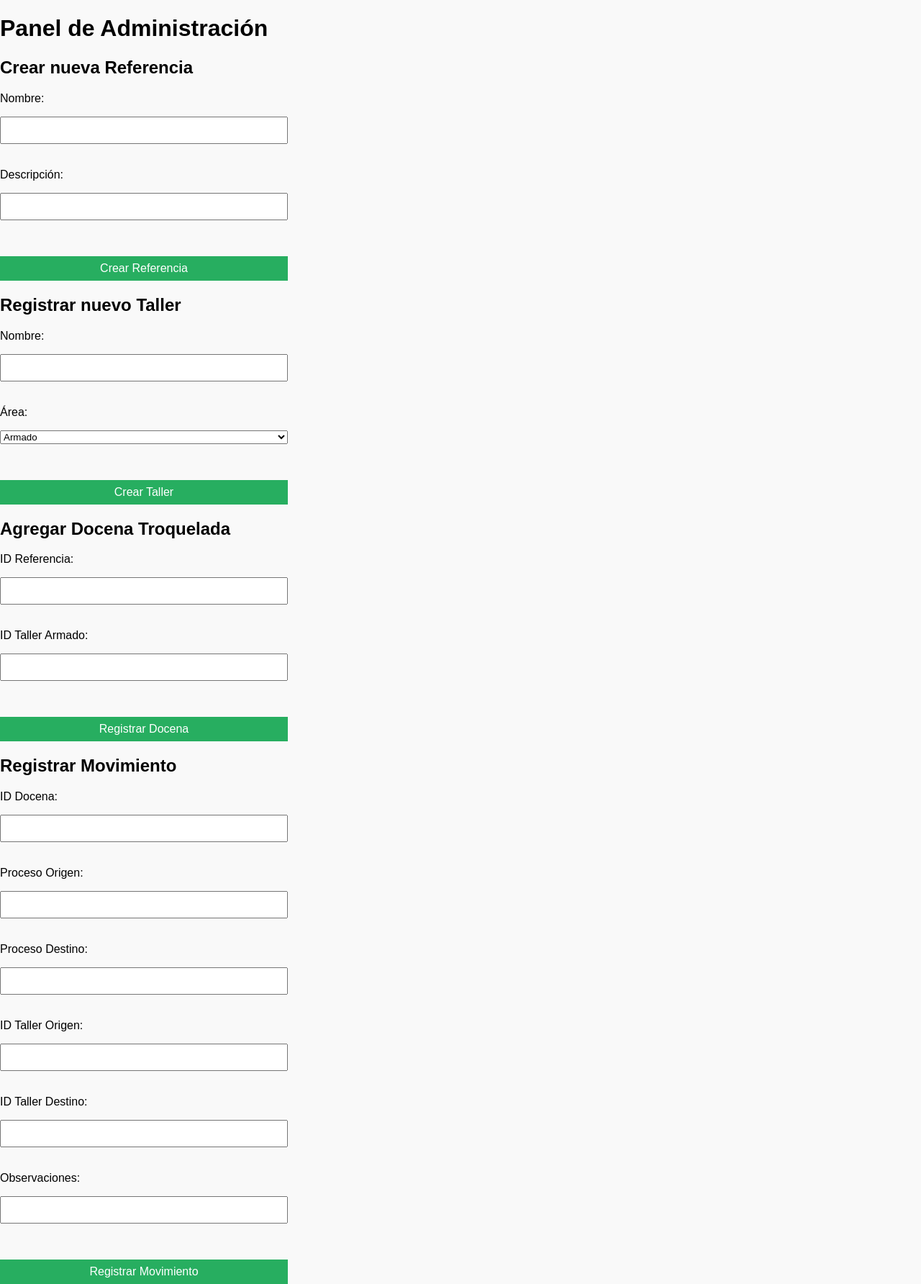
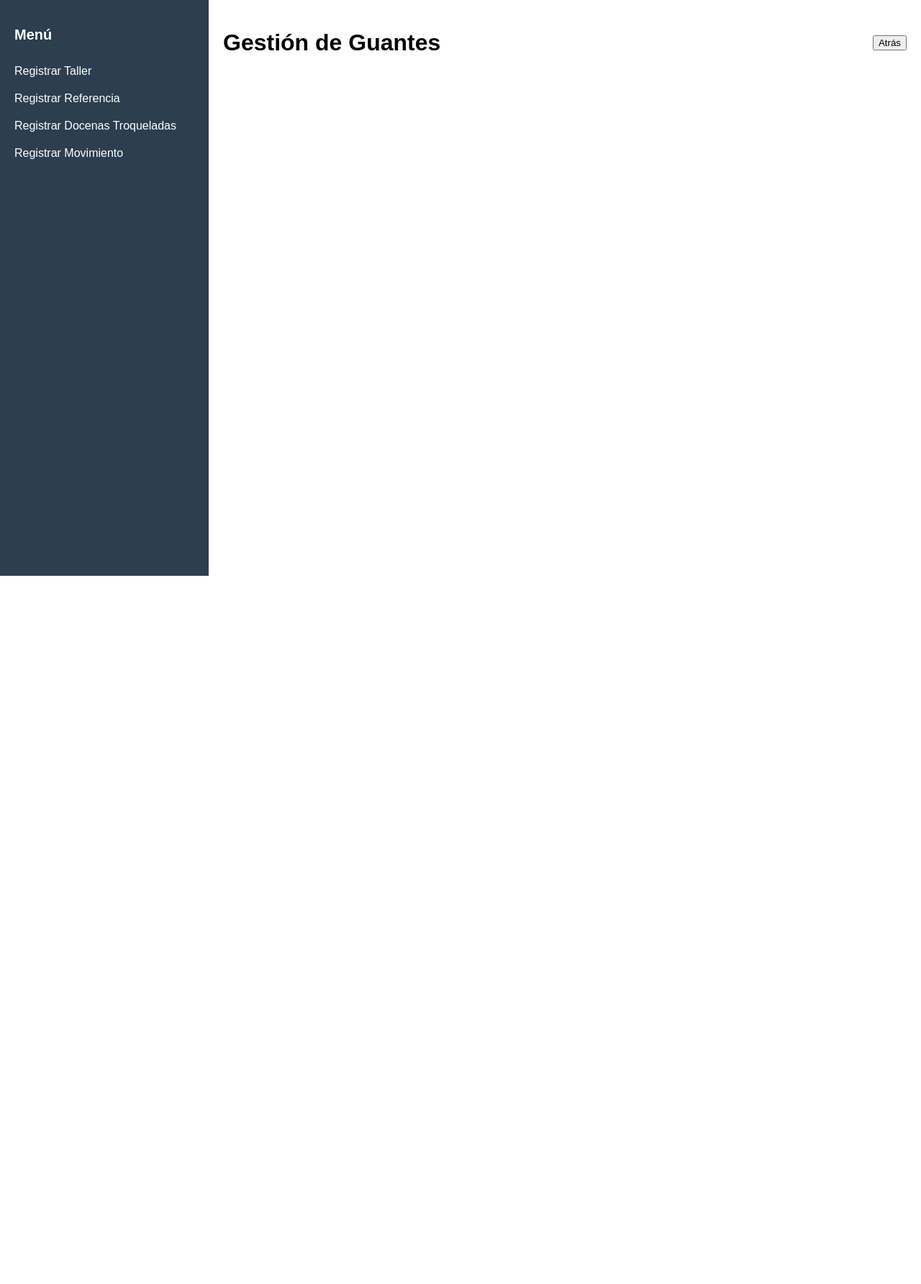
Before and after one commit to suraguantesSara/GestionGuantes, a website: page admin.html in a window 1280 px wide. Shown: the whole page at 72% size. After the commit the page ends 800 px from the top, so only its background shows below. Drawn offline with Linux system fonts and the light colour scheme.

Commit message:
Update admin.html

```diff
--- a/admin.html
+++ b/admin.html
@@ -1,48 +1,169 @@
 <!DOCTYPE html>
 <html lang="es">
 <head>
-  <meta charset="UTF-8">
-  <title>Admin - Gestión de Guantes</title>
-  <link rel="stylesheet" href="admin.css">
+  <meta charset="UTF-8" />
+  <meta name="viewport" content="width=device-width, initial-scale=1.0" />
+  <title>Gestión Guantes - Panel Admin</title>
+  <style>
+    body {
+      margin: 0;
+      font-family: Arial, sans-serif;
+      display: flex;
+      height: 100vh;
+    }
+    .sidebar {
+      width: 250px;
+      background-color: #2c3e50;
+      color: white;
+      display: flex;
+      flex-direction: column;
+      padding: 20px;
+    }
+    .sidebar h2 {
+      font-size: 20px;
+      margin-bottom: 20px;
+    }
+    .sidebar button {
+      background: none;
+      border: none;
+      color: white;
+      text-align: left;
+      padding: 10px 0;
+      font-size: 16px;
+      cursor: pointer;
+    }
+    .main {
+      flex: 1;
+      padding: 20px;
+    }
+    .header {
+      display: flex;
+      justify-content: space-between;
+      align-items: center;
+      margin-bottom: 20px;
+    }
+    .form-container {
+      display: none;
+    }
+    .form-container.active {
+      display: block;
+    }
+    label, select, input, textarea {
+      display: block;
+      margin: 10px 0;
+    }
+    button.submit {
+      margin-top: 10px;
+    }
+  </style>
 </head>
 <body>
-  <h1>Panel de Administración</h1>
+  <div class="sidebar">
+    <h2>Menú</h2>
+    <button onclick="showForm('taller')">Registrar Taller</button>
+    <button onclick="showForm('referencia')">Registrar Referencia</button>
+    <button onclick="showForm('docenas')">Registrar Docenas Troqueladas</button>
+    <button onclick="showForm('movimiento')">Registrar Movimiento</button>
+  </div>
 
-  <h2>Crear nueva Referencia</h2>
-  <form action="/crear-referencia" method="POST">
-    Nombre: <input type="text" name="nombre" required><br>
-    Descripción: <input type="text" name="descripcion"><br>
-    <button type="submit">Crear Referencia</button>
-  </form>
+  <div class="main">
+    <div class="header">
+      <h1>Gestión de Guantes</h1>
+      <button onclick="location.reload()">Atrás</button>
+    </div>
 
-  <h2>Registrar nuevo Taller</h2>
-  <form action="/crear-taller" method="POST">
-    Nombre: <input type="text" name="nombre" required><br>
-    Área:
-    <select name="area">
+    <div id="form-taller" class="form-container">
+      <h2>Registrar Taller</h2>
+      <form id="taller-form">
+        <label>Nombre:</label>
+        <input name="nombre" required />
+        <label>Proceso:</label>
+        <select name="proceso" required>
+          <option value="troquelado">Troquelado</option>
           <option value="armado">Armado</option>
           <option value="cerrado">Cerrado</option>
           <option value="volteado">Volteado</option>
-    </select><br>
-    <button type="submit">Crear Taller</button>
+        </select>
+        <button class="submit" type="submit">Guardar</button>
       </form>
+    </div>
 
-  <h2>Agregar Docena Troquelada</h2>
-  <form action="/crear-docena" method="POST">
-    ID Referencia: <input type="number" name="referencia_id" required><br>
-    ID Taller Armado: <input type="number" name="taller_id" required><br>
-    <button type="submit">Registrar Docena</button>
+    <div id="form-referencia" class="form-container">
+      <h2>Registrar Referencia</h2>
+      <form id="referencia-form">
+        <label>Referencia:</label>
+        <input name="referencia" required />
+        <label>Nombre:</label>
+        <input name="nombre" required />
+        <button class="submit" type="submit">Guardar</button>
       </form>
+    </div>
 
+    <div id="form-docenas" class="form-container">
+      <h2>Registrar Docenas Troqueladas</h2>
+      <form id="docenas-form">
+        <label>Referencia:</label>
+        <select name="referencia" id="referencias-select"></select>
+        <label>Cantidad Troquelada:</label>
+        <input name="cantidad" type="number" required />
+        <button class="submit" type="submit">Guardar</button>
+      </form>
+    </div>
+
+    <div id="form-movimiento" class="form-container">
       <h2>Registrar Movimiento</h2>
-  <form action="/registrar-movimiento" method="POST">
-    ID Docena: <input type="number" name="docena_id" required><br>
-    Proceso Origen: <input type="text" name="origen"><br>
-    Proceso Destino: <input type="text" name="destino"><br>
-    ID Taller Origen: <input type="number" name="taller_origen"><br>
-    ID Taller Destino: <input type="number" name="taller_destino"><br>
-    Observaciones: <input type="text" name="observaciones"><br>
-    <button type="submit">Registrar Movimiento</button>
+      <form id="movimiento-form">
+        <label>Proceso de Origen:</label>
+        <select name="origen" id="origen-proceso" onchange="actualizarDestinoYtalleres()">
+          <option value="troquelado">Troquelado</option>
+          <option value="armado">Armado</option>
+          <option value="cerrado">Cerrado</option>
+          <option value="volteado">Volteado</option>
+        </select>
+        <label>Proceso Destino:</label>
+        <input name="destino" id="destino-proceso" readonly />
+        <label>Taller Destino:</label>
+        <select name="taller" id="taller-destino"></select>
+        <label>Observaciones (opcional):</label>
+        <textarea name="observaciones"></textarea>
+        <button class="submit" type="submit">Guardar</button>
       </form>
+    </div>
+  </div>
+
+  <script>
+    const forms = document.querySelectorAll('.form-container');
+    function showForm(id) {
+      forms.forEach(form => form.classList.remove('active'));
+      document.getElementById(`form-${id}`).classList.add('active');
+    }
+
+    function actualizarDestinoYtalleres() {
+      const origen = document.getElementById('origen-proceso').value;
+      const destinoInput = document.getElementById('destino-proceso');
+      const tallerSelect = document.getElementById('taller-destino');
+
+      const flujo = {
+        troquelado: 'armado',
+        armado: 'cerrado',
+        cerrado: 'volteado',
+        volteado: 'stock final'
+      };
+
+      const destino = flujo[origen] || '';
+      destinoInput.value = destino;
+
+      // Cargar talleres por proceso (esto requiere backend para funcionar real)
+      // Aquí solo simulamos
+      const talleres = {
+        armado: ['Taller A1', 'Taller A2'],
+        cerrado: ['Taller C1'],
+        volteado: ['Taller V1'],
+        'stock final': ['Almacén']
+      };
+
+      tallerSelect.innerHTML = (talleres[destino] || []).map(t => `<option value="${t}">${t}</option>`).join('');
+    }
+  </script>
 </body>
 </html>
```
Lines whose indentation alone changed are shown as unchanged.
